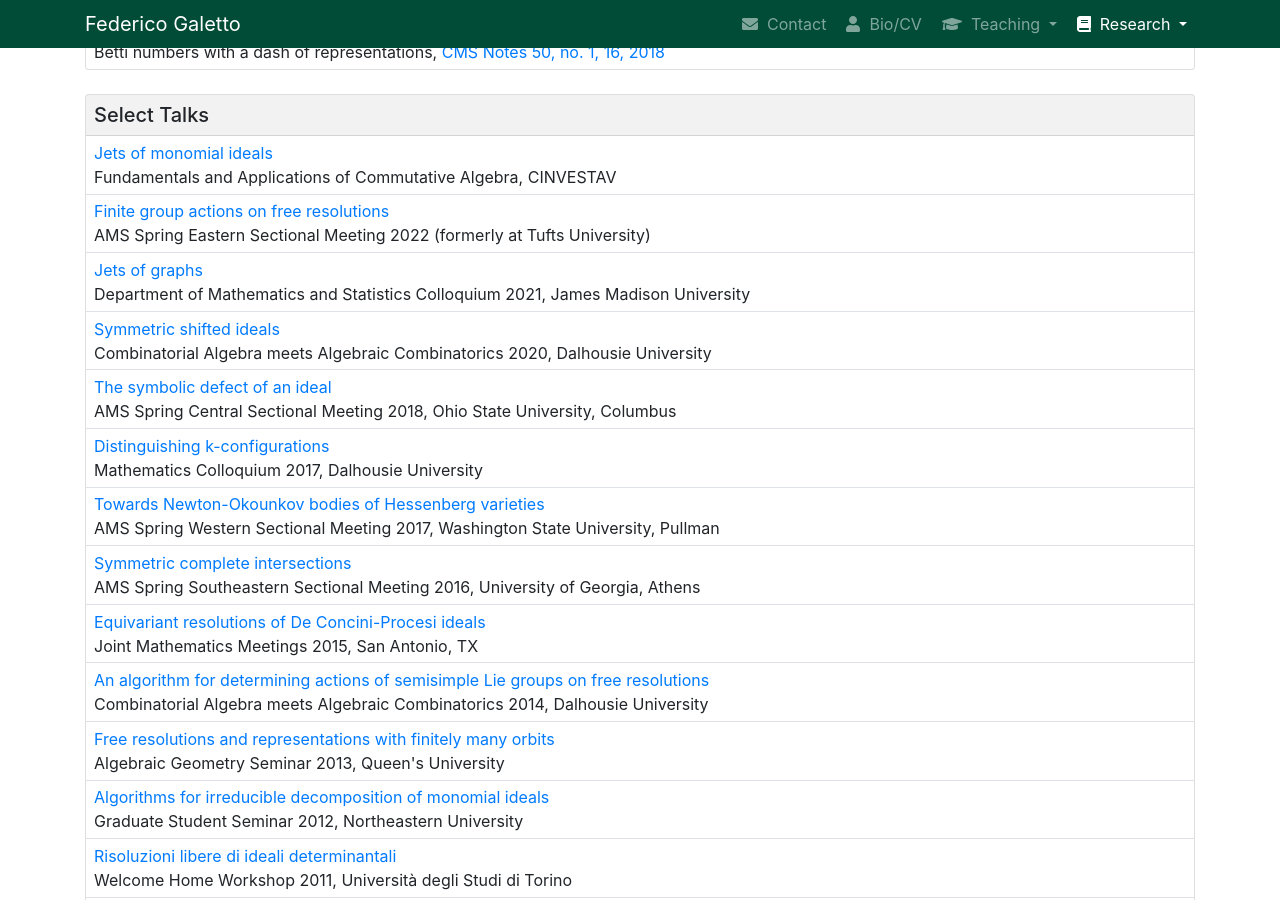
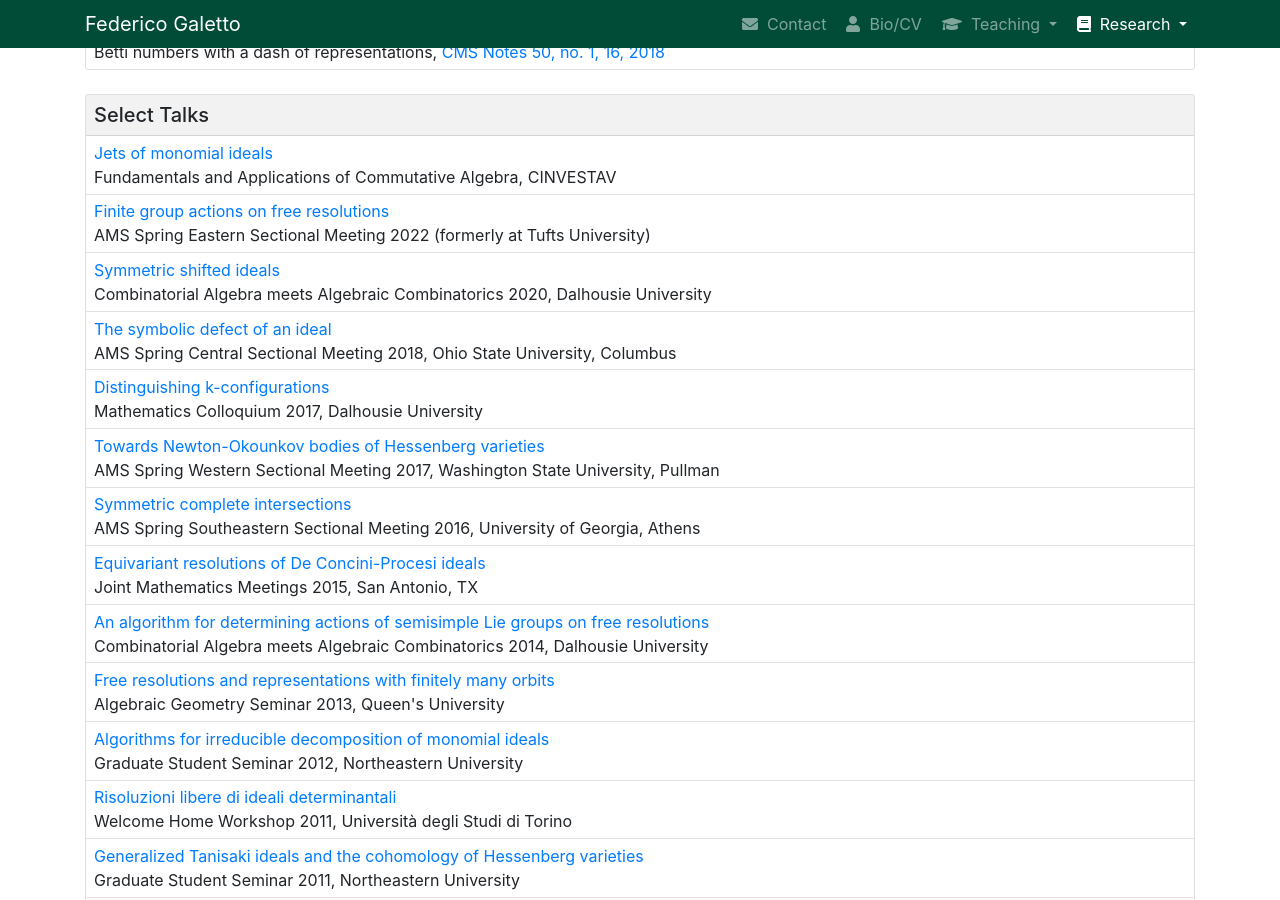
Before and after one commit to galettof/galettof.github.io, a Jekyll site: the page built from research.html, in a window 1280 px wide and 900 px high, scrolled down 1801 px. Built offline with Jekyll 4.4.1, drawn with Linux system fonts in a browser that asks for light colours; nearby versions of some CDN libraries; formulas are drawn with MathJax 3.

Commit message:
removed previous jet graphs slides from select talks

```diff
--- a/_data/slides.yml
+++ b/_data/slides.yml
@@ -66,11 +66,6 @@ talks:
   file: 2020ssi.pdf
   date: 2020-01-25
 
-- title: Jets of graphs
-  place: Department of Mathematics and Statistics Colloquium 2021, James Madison University
-  file: 2021jg.pdf
-  date: 2021-04-05
-
 - title: Finite group actions on free resolutions
   place: AMS Spring Eastern Sectional Meeting 2022 (formerly at Tufts University)
   file: 2022fgafr.pdf
```
